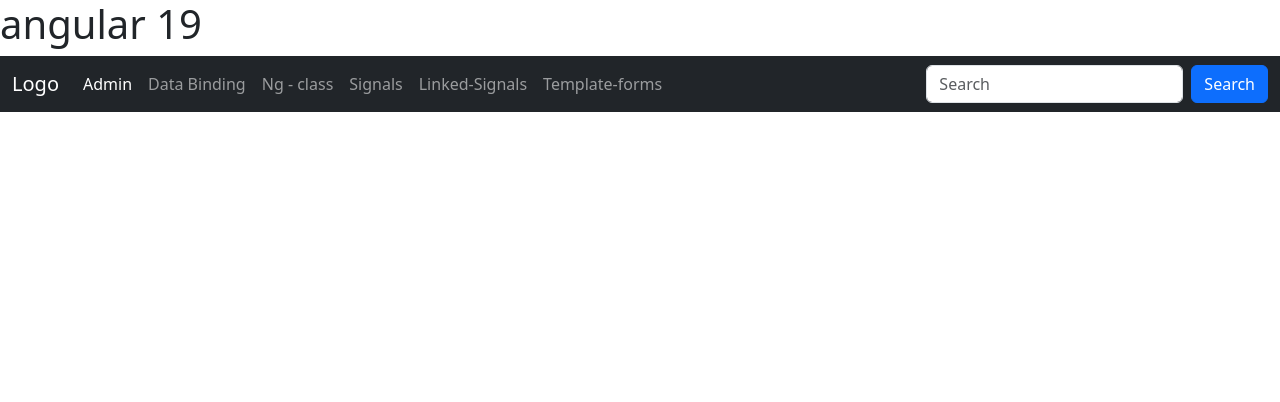
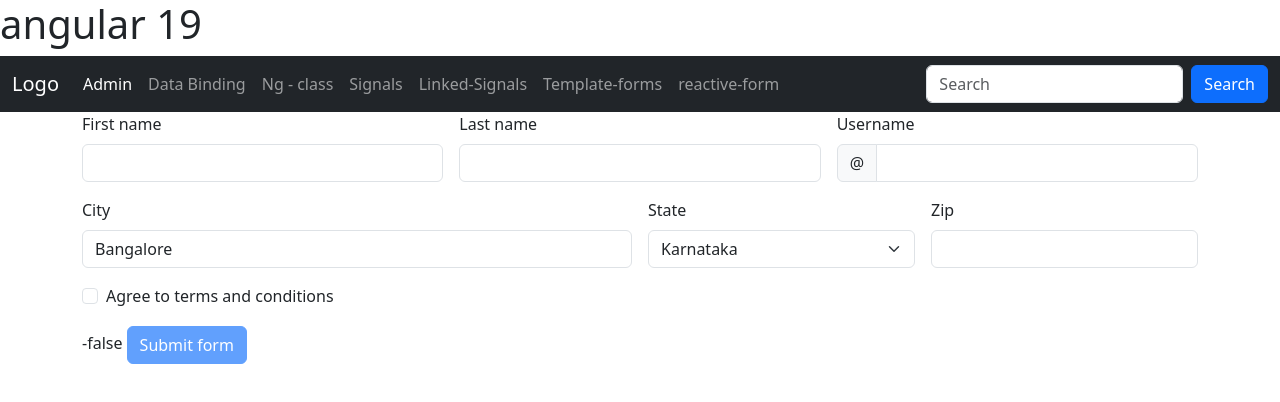
Before and after one commit to GarimaUttam/Angular19_course, an Angular app: page /reactive-form in a window 1280 px wide. Before the commit this address led to /. Shown: the top 402 px of the page. Built offline with nearby package versions, Linux system fonts and the light colour scheme.

Commit message:
Reactive forms

```diff
--- a/src/app/app.component.html
+++ b/src/app/app.component.html
@@ -54,6 +54,9 @@
           <li class="nav-item">
             <a class="nav-link" routerLink="template-forms">Template-forms</a>
           </li>
+          <li class="nav-item">
+            <a class="nav-link" routerLink="reactive-form">reactive-form</a>
+          </li>
         </ul>
         <form class="d-flex">
           <input class="form-control me-2" type="text" placeholder="Search">
--- a/src/app/app.routes.ts
+++ b/src/app/app.routes.ts
@@ -6,6 +6,7 @@
 import { SignalComponent } from './components/signal/signal.component';
 import { LinkedSignalComponent } from './components/linked-signal/linked-signal.component';
 import { TemplateFormComponent } from './components/template-form/template-form.component';
+import { ReactiveFormComponent } from './components/reactive-form/reactive-form.component';
 
 export const routes: Routes = [
     {
@@ -40,5 +41,9 @@
     {
         path:'template-forms',
         component:TemplateFormComponent
+    },
+    {
+        path:'reactive-form',
+        component:ReactiveFormComponent
     }
 ];
--- /dev/null
+++ b/src/app/components/reactive-form/reactive-form.component.html
@@ -0,0 +1,78 @@
+<div class="container">
+    <form class="row g-3" (ngSubmit) ="onUserSave()" [formGroup] = "userForm">
+        <div class="col-md-4">
+          <label for="validationCustom01" class="form-label">First name</label>
+          <input type="text" formControlName="fName" class="form-control" id="validationCustom01" required>
+          <div class="text-danger">
+            @if(userForm.controls['fName'].errors?.['required'] && userForm.controls['fName'].touched){
+              <span>This is required</span>
+            }
+          </div>
+        </div>
+        <div class="col-md-4">
+          <label for="validationCustom02" class="form-label">Last name</label>
+          <input formControlName ="lName" type="text" class="form-control" id="validationCustom02" value="Otto" required>
+          @if(userForm.controls['lName'].touched){
+          <div class="text-danger">
+            @if(userForm.controls['lName'].errors?.['required']){
+              <span>This is Required</span>
+            }
+            @if(userForm.controls['lName'].errors?.['minLength']){
+              <span>Min length is 5 chars</span>
+            }
+          </div>
+        }
+        </div>
+        <div class="col-md-4">
+          <label for="validationCustomUsername" class="form-label">Username</label>
+          <div class="input-group has-validation">
+            <span class="input-group-text" id="inputGroupPrepend">&#64;</span>
+            <input formControlName="userName" type="text" class="form-control" id="validationCustomUsername" aria-describedby="inputGroupPrepend" required>
+            <div class="invalid-feedback">
+              Please choose a username.
+            </div>
+          </div>
+        </div>
+        <div class="col-md-6">
+          <label for="validationCustom03" class="form-label">City</label>
+          <input formControlName="city" type="text" class="form-control" id="validationCustom03" required>
+          <div class="invalid-feedback">
+            Please provide a valid city.
+          </div>
+        </div>
+        <div class="col-md-3">
+          <label for="validationCustom04" class="form-label">State</label>
+          <select class="form-select" formControlName="state"  id="validationCustom04" required>
+            <option selected disabled value ="">Choose..</option>
+            <option value="Karnataka">Karnataka</option>
+            <option value="California">California</option>
+            <option value="New York">New York</option>
+          </select>
+
+          <div class="invalid-feedback">Please select a valid state.</div>
+        </div>
+
+        <div class="col-md-3">
+          <label for="validationCustom05" class="form-label">Zip</label>
+          <input formControlName = "zip" type="text" class="form-control" id="validationCustom05" required>
+          <div class="invalid-feedback">
+            Please provide a valid zip.
+          </div>
+        </div>
+        <div class="col-12">
+          <div class="form-check">
+            <input formControlName = "isAgree" class="form-check-input" type="checkbox" value="" id="invalidCheck" required>
+            <label class="form-check-label" for="invalidCheck">
+              Agree to terms and conditions
+            </label>
+            <div class="invalid-feedback">
+              You must agree before submitting.
+            </div>
+          </div>
+        </div>
+        <div class="col-12">
+          -{{userForm.valid}}
+          <button class="btn btn-primary" [disabled]="userForm.invalid" type="submit">Submit form</button>
+        </div>
+      </form>
+</div>
--- /dev/null
+++ b/src/app/components/reactive-form/reactive-form.component.ts
@@ -0,0 +1,32 @@
+import { Component } from '@angular/core';
+import { FormControl, FormGroup, ReactiveFormsModule, Validators } from '@angular/forms';
+
+@Component({
+  selector: 'app-reactive-form',
+  imports: [ReactiveFormsModule],
+  templateUrl: './reactive-form.component.html',
+  styleUrl: './reactive-form.component.css'
+})
+export class ReactiveFormComponent {
+    userForm: FormGroup = new FormGroup({
+        fName: new FormControl("", [Validators.required]),
+        lName: new FormControl("",[Validators.required, Validators.minLength(5)]),
+        userName: new FormControl(""),
+        city: new FormControl("Bangalore"),
+        state: new FormControl("Karnataka"),
+        zip: new FormControl(),
+        isAgree: new FormControl(false)
+    })
+    constructor() {
+      this.userForm.controls['state'].disable();
+      setTimeout(() => {
+        this.userForm.controls['state'].enable();
+      },5000);
+      const isValid = this.userForm.valid;
+    }
+
+    onUserSave(){
+      const formValue = this.userForm.value;
+      debugger;
+    }
+}
```
Also changed, not shown: src/app/components/reactive-form/reactive-form.component.css (added), 1 other file (tests, documents, lock files or other folders).
